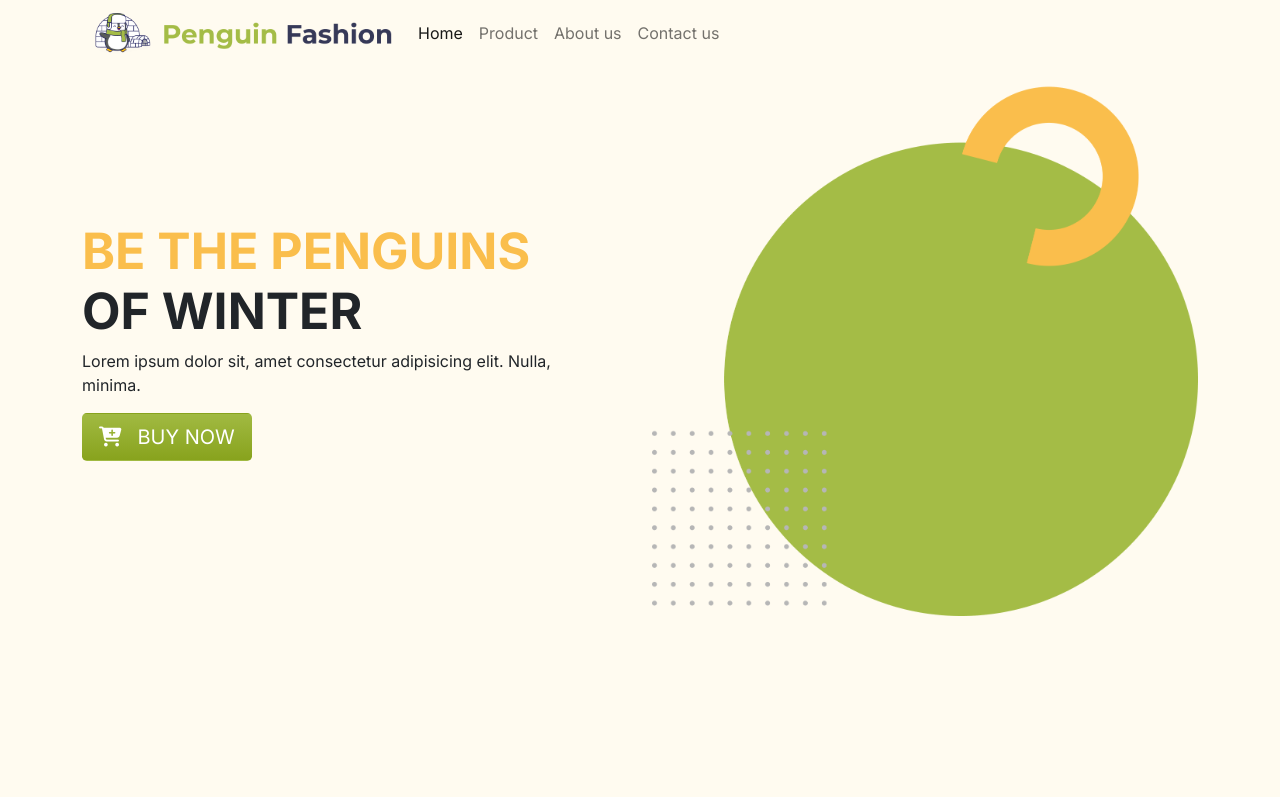
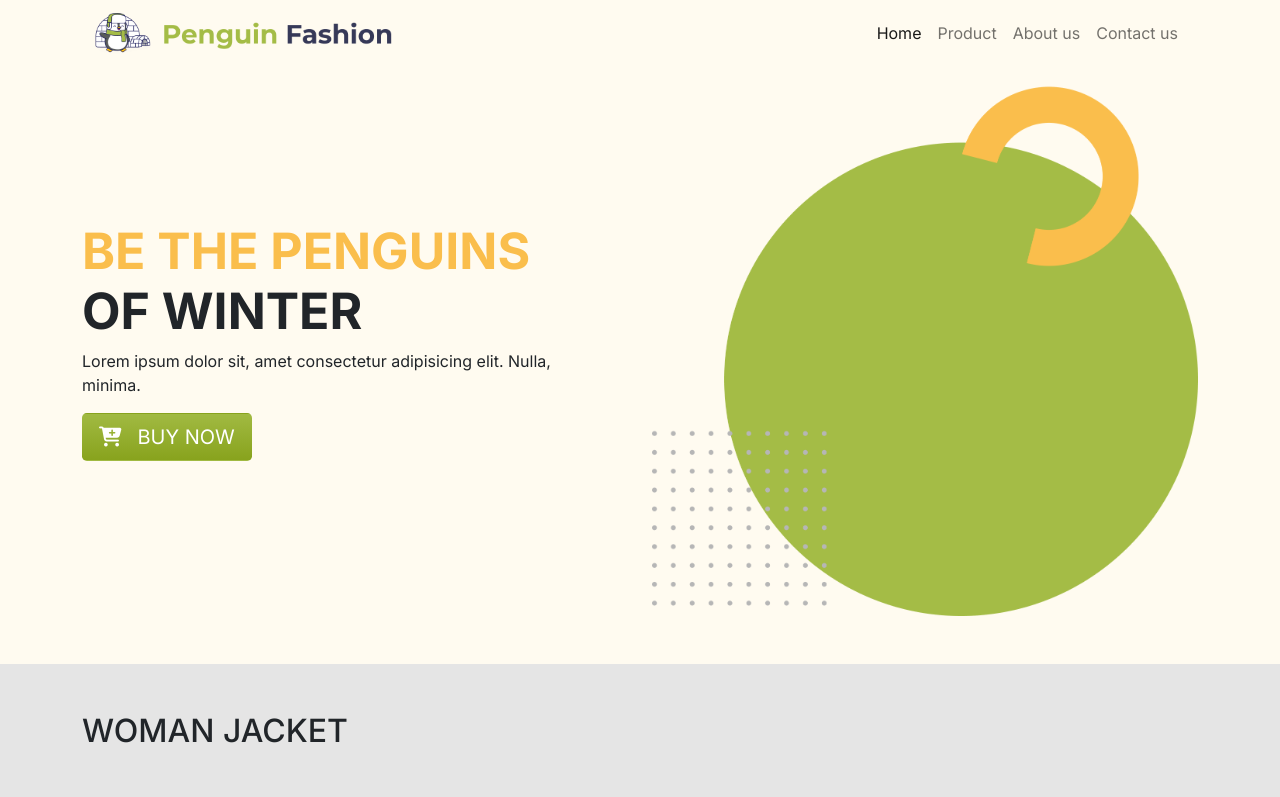
Before and after one commit to razikuljoni/assignment02, a plain HTML site: page index.html in a window 1280 px wide. Shown: the top 797 px of the page. Drawn offline with nearby package versions, Linux system fonts and the light colour scheme.

Commit message:
solve height problem

```diff
--- a/index.html
+++ b/index.html
@@ -28,7 +28,7 @@
     </head>
     <body>
         <header>
-            <div class="container">
+            <div class="container pb-5">
                 <!-- navbar started -->
                 <nav class="navbar navbar-expand-lg navbar-light">
                     <div class="container-fluid">
@@ -50,7 +50,7 @@
                             <span class="navbar-toggler-icon"></span>
                         </button>
                         <div
-                            class="collapse navbar-collapse "
+                            class="collapse navbar-collapse justify-content-end"
                             id="navbarNav"
                         >
                             <ul class="navbar-nav">
--- a/style.css
+++ b/style.css
@@ -3,7 +3,6 @@ body {
 }
 header {
     background-color: #fffbf0;
-    height: 100vh;
 }
 main {
     background-color: #e5e5e5;
@@ -36,12 +35,11 @@ h1 {
     border-radius: 10px;
 }
 
-/* #woman,
+#woman,
 #man,
 #service {
-    height: 100vh;
     background-color: #e5e5e5;
-} */
+}
 .service-section img {
     width: 100%;
 }
```
